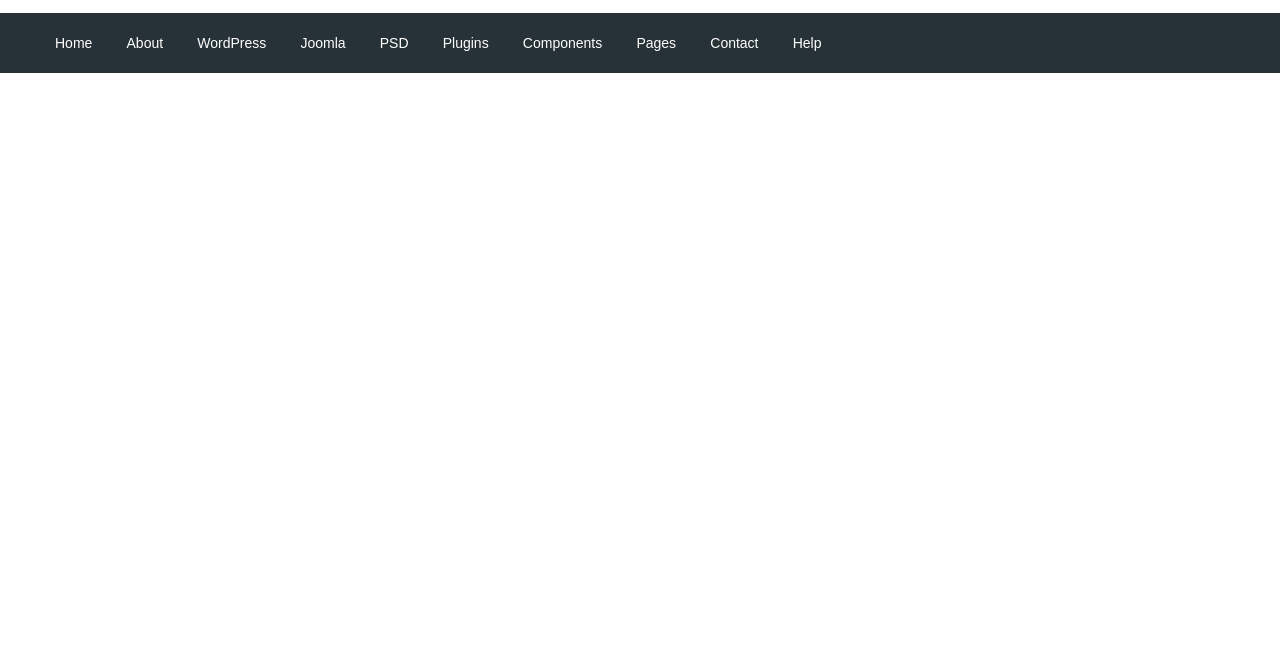
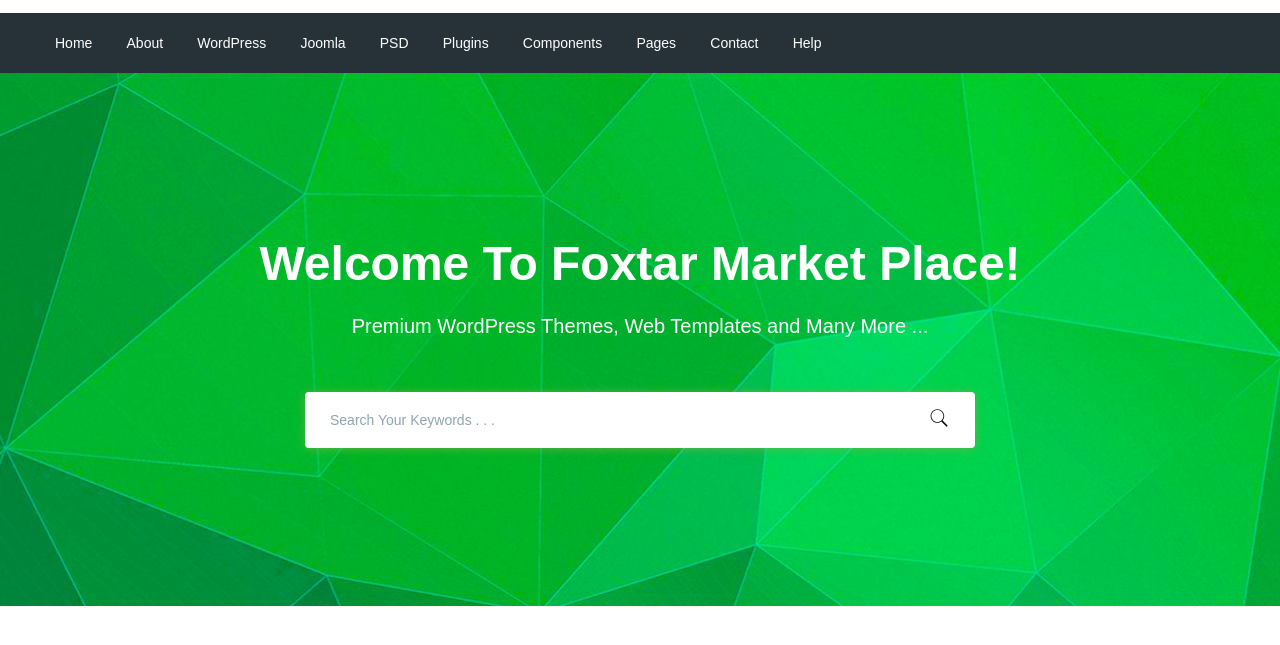
Before and after one commit to Rostik2202/market, a website: page app/index.html in a window 1280 px wide. Shown: the part 77-722 px from the top of the page. Drawn offline with nearby package versions, Linux system fonts and the light colour scheme; files that its build step writes are made by us from their sources.

Commit message:
section search

```diff
--- a/app/index.html
+++ b/app/index.html
@@ -69,8 +69,27 @@
                 </nav>
             </div>
         </div>
-
     </header>
+    <section class="search" style="background-image: url(/images/search__bg.jpg);">
+        <div class="container">
+            <div class="search__inner">
+                <div class="search__inner-title">
+                    Welcome To Foxtar Market Place!
+                </div>
+                <div class="search__inner-text">
+                    Premium WordPress Themes, Web Templates and Many More ...
+                </div>
+                <div class="search__inner-form">
+                    <form>
+                        <input type="text" placeholder="Search Your Keywords . . ." required>
+                        <button type="submit">
+                            <img class="search__icon" src="./images/icons/search-icon.svg" alt="search">
+                        </button>
+                    </form>
+                </div>
+            </div>
+        </div>
+    </section>
 
     <script src="https://ajax.googleapis.com/ajax/libs/jquery/3.6.0/jquery.min.js"></script>
     <script src="js/main.min.js"></script>
--- a/app/scss/style.scss
+++ b/app/scss/style.scss
@@ -36,24 +36,81 @@
     margin-left: 7px;
 }
 
-.header__buttom{
+.header__buttom {
     background-color: $font;
 }
 
-.menu{
+.menu {
     display: flex;
     align-items: center;
     height: 60px;
-    .menu__item{
+    .menu__item {
         display: inline-block;
-        &+li{
+        & + li {
             margin-left: 30px;
         }
     }
 }
 
-.menu__item-link{
+.menu__item-link {
     color: #fff;
     font-size: 14px;
     line-height: 30px;
 }
+
+.search {
+    background-repeat: no-repeat;
+    background-size: cover;
+    background-position: center;
+    min-height: 533px;
+}
+
+.search__inner {
+    padding: 155px 0 100px;
+    color: #fff;
+    text-align: center;
+    &-title {
+        margin-bottom: 10px;
+        font-size: 48px;
+        font-weight: 700;
+        line-height: 72px;
+    }
+    &-text {
+        margin-bottom: 50px;
+        font-size: 20px;
+        font-weight: 500;
+        line-height: 32px;
+    }
+    &-form {
+        max-width: 670px;
+        margin: 0 auto;
+        position: relative;
+        input {
+            display: block;
+            width: 100%;
+            box-shadow: 0px 1px 10px 0px rgba(124, 178, 64, 0.75);
+            border-radius: 4px;
+            height: 56px;
+            border: none;
+            font-size: 14px;
+            font-weight: 500;
+            padding: 0 60px 0 25px;
+            &::placeholder {
+                color: #90a4ae;
+                font-weight: 500;
+            }
+        }
+        button {
+            position: absolute;
+            border: none;
+            background-color: transparent;
+            right: 20px;
+            top: 14px;
+        }
+
+        .search__icon{
+            width: 20px;
+            height: 22px;
+        }
+    }
+}
```
Also changed, not shown: app/images/icons/search-icon.svg (added), app/images/search__bg.jpg (added).
